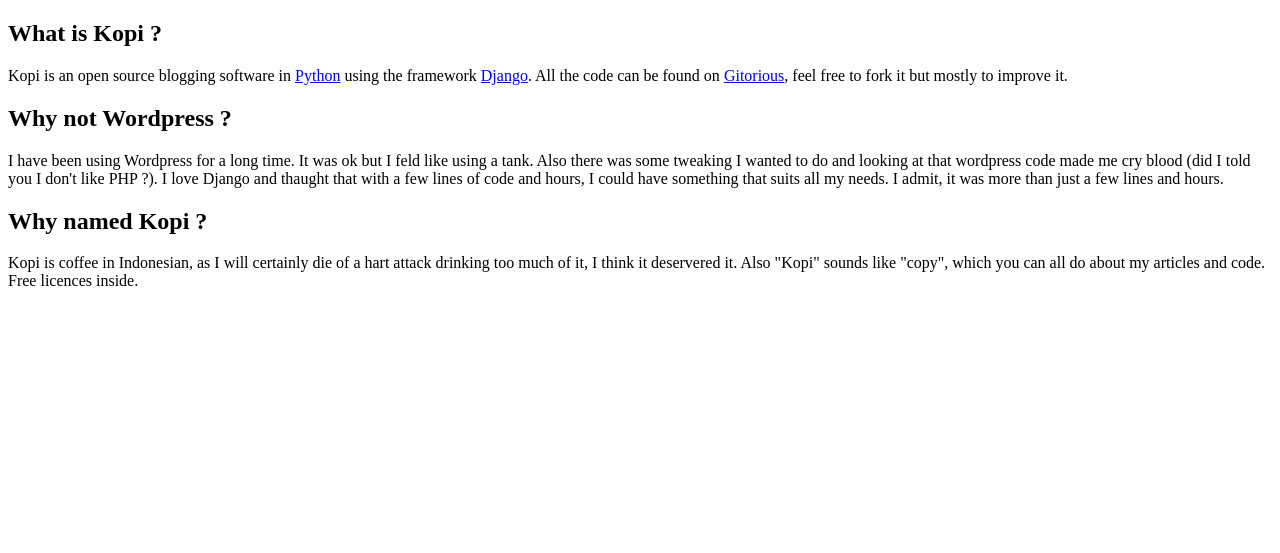
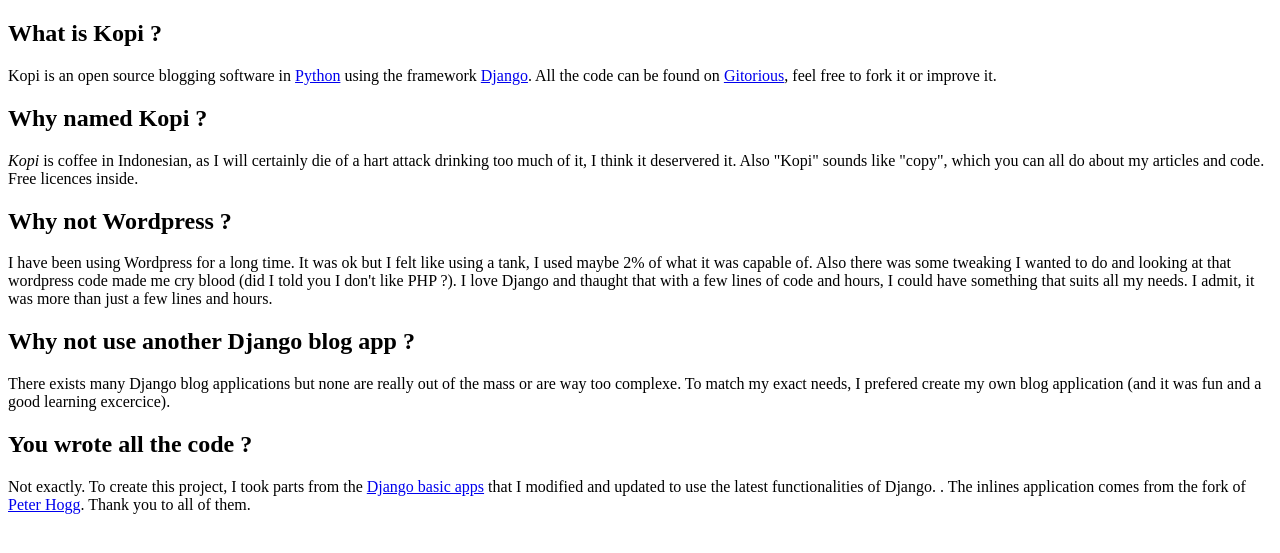
Before and after one commit to mart-e/django-kopi, a Django app: template kopi/templates/about.html in a window 1280 px wide. Shown: the top 553 px of the page. Run offline with Django 3.2, Linux system fonts and the light colour scheme; the template is opened without the code that fills it, so the values that code supplies are empty; parts of the project's set-up code (start-up, migrations or seed data) failed here and were passed over.

Commit message:
still need that one

```diff
--- a/kopi/templates/about.html
+++ b/kopi/templates/about.html
@@ -3,15 +3,21 @@
 {% block title %}About Kopi{% endblock %}
 
 {% block content %}
+<section class="main wrapper clearfix">
 <h2>What is Kopi ?</h2>
-<p>Kopi is an open source blogging software in <a href="http://python.org/">Python</a> using the framework <a href="http://docs.djangoproject.com/">Django</a>. All the code can be found on <a href="https://gitorious.org/scripts-and-stuff/django-kopi">Gitorious</a>, feel free to fork it but mostly to improve it.</p>
+<p>Kopi is an open source blogging software in <a href="http://python.org/">Python</a> using the framework <a href="http://docs.djangoproject.com/">Django</a>. All the code can be found on <a href="https://gitorious.org/scripts-and-stuff/django-kopi">Gitorious</a>, feel free to fork it or improve it.</p>
+
+<h2>Why named Kopi ?</h2>
+<p><em>Kopi</em> is coffee in Indonesian, as I will certainly die of a hart attack drinking too much of it, I think it deservered it. Also "Kopi" sounds like "copy", which you can all do about my articles and code. Free licences inside.</p>
 
 <h2>Why not Wordpress ?</h2>
-<p>I have been using Wordpress for a long time. It was ok but I feld like using a tank. Also there was some tweaking I wanted to do and looking at that wordpress code made me cry blood (did I told you I don't like PHP ?). I love Django and thaught that with a few lines of code and hours, I could have something that suits all my needs. I admit, it was more than just a few lines and hours.</p>
+<p>I have been using Wordpress for a long time. It was ok but I felt like using a tank, I used maybe 2% of what it was capable of. Also there was some tweaking I wanted to do and looking at that wordpress code made me cry blood (did I told you I don't like PHP ?). I love Django and thaught that with a few lines of code and hours, I could have something that suits all my needs. I admit, it was more than just a few lines and hours.</p>
 
-<h2>Why named Kopi ?</h2>
-<p>Kopi is coffee in Indonesian, as I will certainly die of a hart attack drinking too much of it, I think it deservered it. Also "Kopi" sounds like "copy", which you can all do about my articles and code. Free licences inside.</p>
+<h2>Why not use another Django blog app ?</h2>
+<p>There exists many Django blog applications but none are really out of the mass or are way too complexe. To match my exact needs, I prefered create my own blog application (and it was fun and a good learning excercice).</p>
+
+<h2>You wrote all the code ?</h2>
+<p>Not exactly. To create this project, I took parts from the <a href="https://github.com/nathanborror/django-basic-apps">Django basic apps</a> that I modified and updated to use the latest functionalities of Django. <!-- finally no... and the <a href="https://bitbucket.org/piranha/byteflow">Byteflow</a> projects-->. The inlines application comes from the fork of <a href="https://github.com/pigmonkey">Peter Hogg</a>. Thank you to all of them.</p>
+
+</section>
 {% endblock %}
-
-<h2>Inspiration</h2>
-<p>To create this project, I took parts from the <a href="https://github.com/nathanborror/django-basic-apps">Django basic apps</a> and the <a href="https://bitbucket.org/piranha/byteflow">Byteflow</a> projects. The inlines application comes from the <a href="https://github.com/pigmonkey">work of Peter Hogg</a></p>
```
